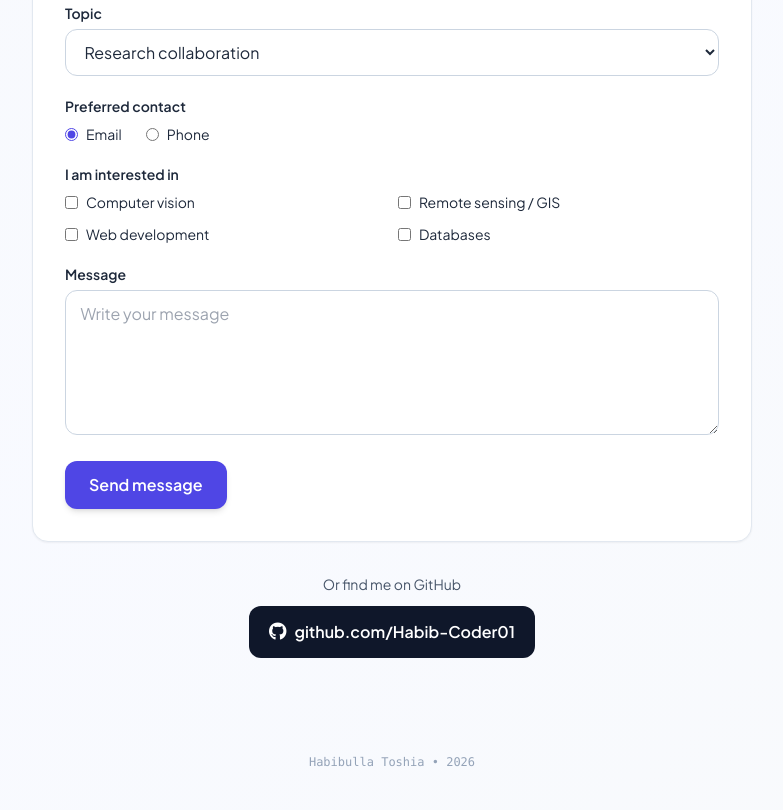
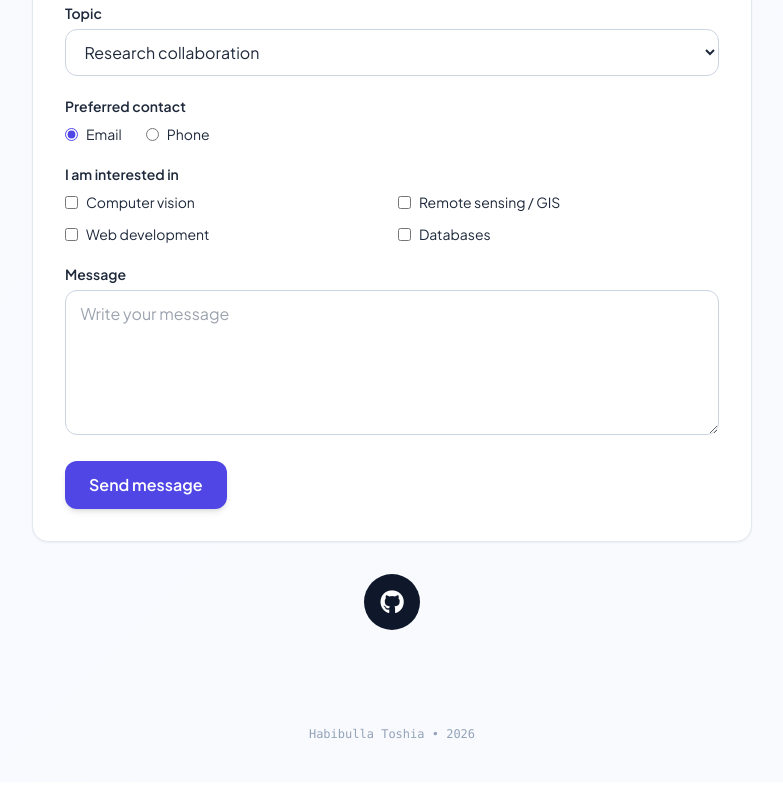
Before and after one commit to Habib-Coder01/Portfolio, a plain HTML site: page contact.html in a window 1280 px wide. Shown: the part 496-1306 px from the top of the page, without its empty margins (248-1031 px from the left). After the commit the page ends 1278 px from the top, so only its background shows below. Drawn offline with nearby package versions, Linux system fonts and the light colour scheme.

Commit message:
Show GitHub logo only as the contact link

```diff
--- a/contact.html
+++ b/contact.html
@@ -88,8 +88,7 @@
     </form>
 
     <div class="mt-8 text-center">
-      <p class="text-sm text-slate-600 mb-3">Or find me on GitHub</p>
-      <a href="https://github.com/Habib-Coder01" target="_blank" rel="noopener" class="inline-flex items-center gap-2 px-5 py-3 rounded-xl bg-slate-900 hover:bg-slate-800 text-white font-semibold transition"><i class="fab fa-github text-lg"></i> github.com/Habib-Coder01</a>
+      <a href="https://github.com/Habib-Coder01" target="_blank" rel="noopener" aria-label="GitHub profile" title="GitHub" class="inline-flex items-center justify-center w-14 h-14 rounded-full bg-slate-900 hover:bg-slate-700 text-white text-2xl transition"><i class="fab fa-github"></i></a>
     </div>
   </main>
 
```
